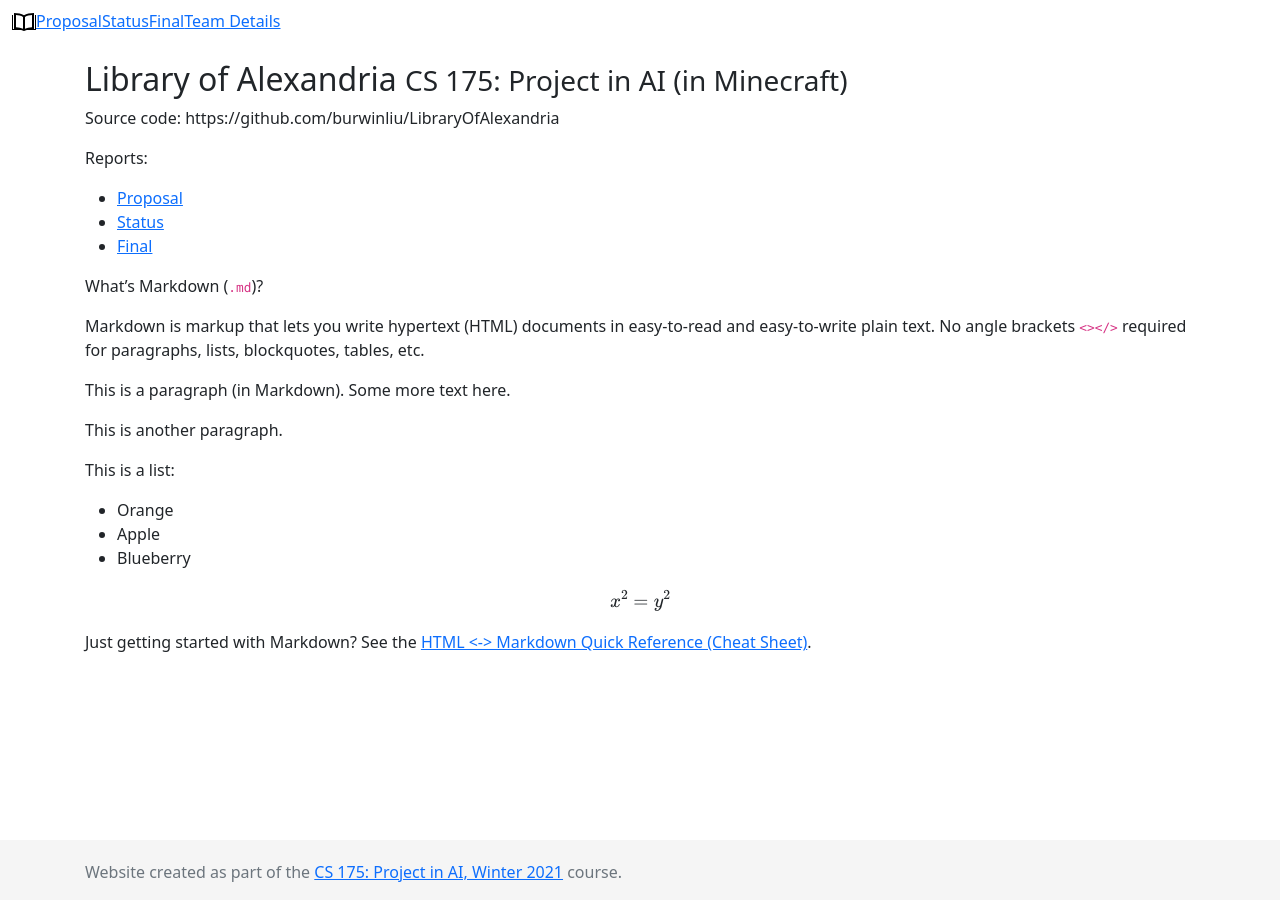
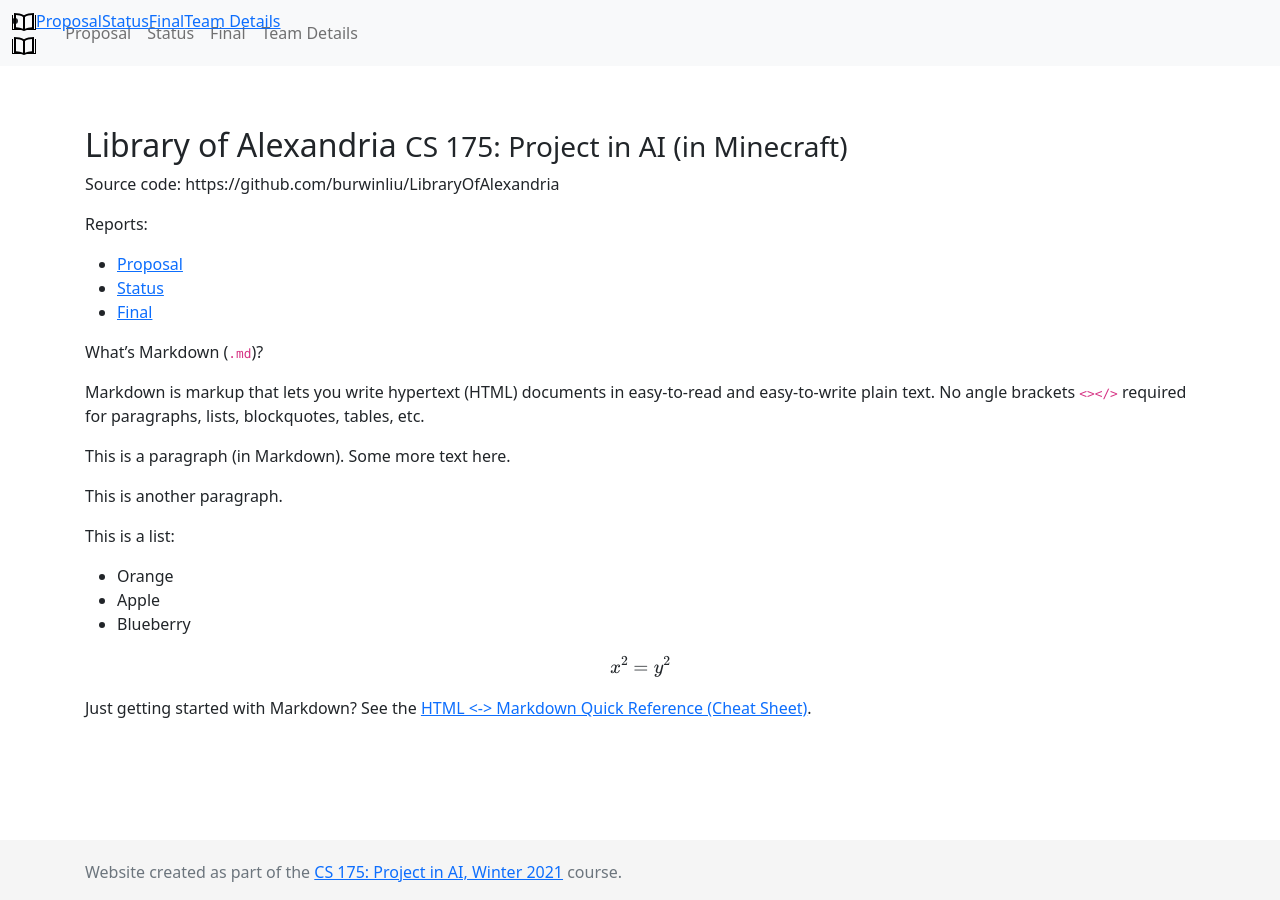
Before and after one commit to burwinliu-zz/LibraryOfAlexandria, a Jekyll site: the page built from docs/index.md, in a window 1280 px wide. Built offline with Jekyll 4.4.1, drawn with Linux system fonts in a browser that asks for light colours; formulas are drawn with MathJax 3.

Commit message:
fixing navbar

```diff
--- a/docs/_layouts/default.html
+++ b/docs/_layouts/default.html
@@ -62,6 +62,25 @@
 
     </nav>
 
+    <nav class="navbar navbar-expand-lg navbar-light bg-light">
+      <div class="container-fluid">
+        <li class="nav-item {% if current[1] == 'index.html' or current[1] == %} active {% endif %}">
+          <a href="index.html"><img src="{{'static/icon.svg' | relative_url'}}" alt="{{site.title}}"></a>
+        </li>
+        <button class="navbar-toggler" type="button" data-bs-toggle="collapse" data-bs-target="#navbarSupportedContent" aria-controls="navbarSupportedContent" aria-expanded="false" aria-label="Toggle navigation">
+          <span class="navbar-toggler-icon"></span>
+        </button>
+        <div class="collapse navbar-collapse" id="navbarSupportedContent">
+          <ul class="navbar-nav me-auto mb-2 mb-lg-0">
+            <li class="nav-item {{ proposalClass }}{% if current[1] == 'proposal.html' %} active {% endif %}"><a class="nav-link" href="proposal.html">Proposal</a></li>
+            <li class="nav-item {{ statusClass }}{% if current[1] == 'status.html' %} active {% endif %}"><a class="nav-link" href="status.html">Status</a></li>
+            <li class="nav-item {{ finalClass }}{% if current[1] == 'final.html' %} active {% endif %}"><a class="nav-link" href="final.html">Final</a></li>
+            <li class="nav-item {% if current[1] == 'team.html' %} active {% endif %}"><a class="nav-link" href="team.html">Team Details</a></li>
+          </ul>
+        </div>
+      </div>
+    </nav>
+
     <div class="container">
       <div class="page-header">
         <h2>
```
